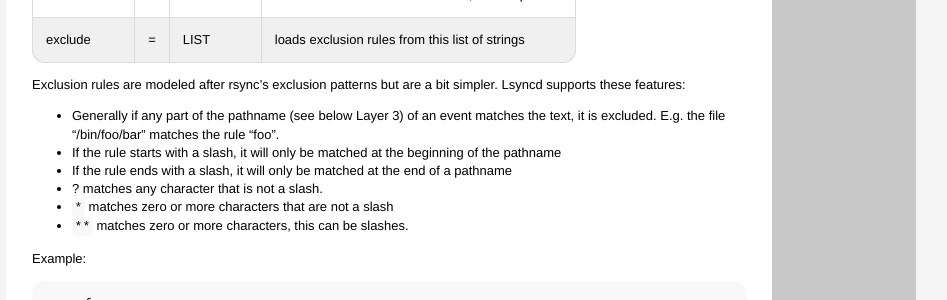
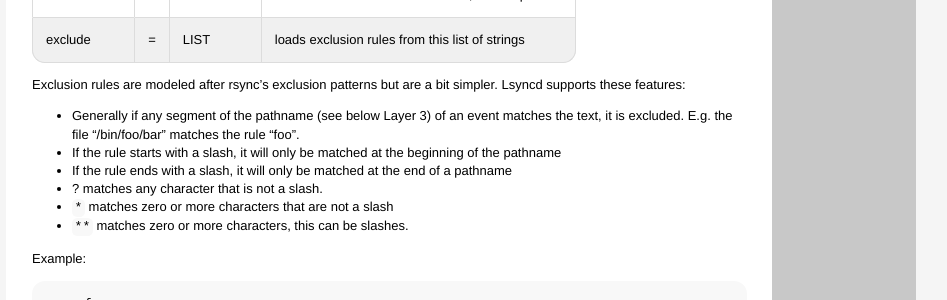
Before and after one commit to lsyncd/lsyncd, a Jekyll site: the page built from manual/config/layer4/index.md, in a window 1280 px wide and 900 px high, scrolled down 5002 px. Shown: the part 152-452 px from the top of the window, without its empty margins (179-1126 px from the left). Built offline with Jekyll 4.4.1, drawn with Linux system fonts in a browser that asks for light colours.

Commit message:
"pathname part" -> "pathname segment"
Make description of the exclude more specific by referring to pathname segment instead of pathname part.

```diff
--- a/manual/config/layer4/index.md
+++ b/manual/config/layer4/index.md
@@ -481,7 +481,7 @@ Two additional parameters can be specified to sync{}:
 
 Exclusion rules are modeled after rsync's exclusion patterns but are a bit simpler. Lsyncd supports these features:
 
- * Generally if any part of the pathname (see below Layer 3) of an event matches the text, it is excluded. E.g. the file "/bin/foo/bar" matches the rule "foo".
+ * Generally if any segment of the pathname (see below Layer 3) of an event matches the text, it is excluded. E.g. the file "/bin/foo/bar" matches the rule "foo".
  * If the rule starts with a slash, it will only be matched at the beginning of the pathname
  * If the rule ends with a slash, it will only be matched at the end of a pathname
  * ? matches any character that is not a slash.
```
